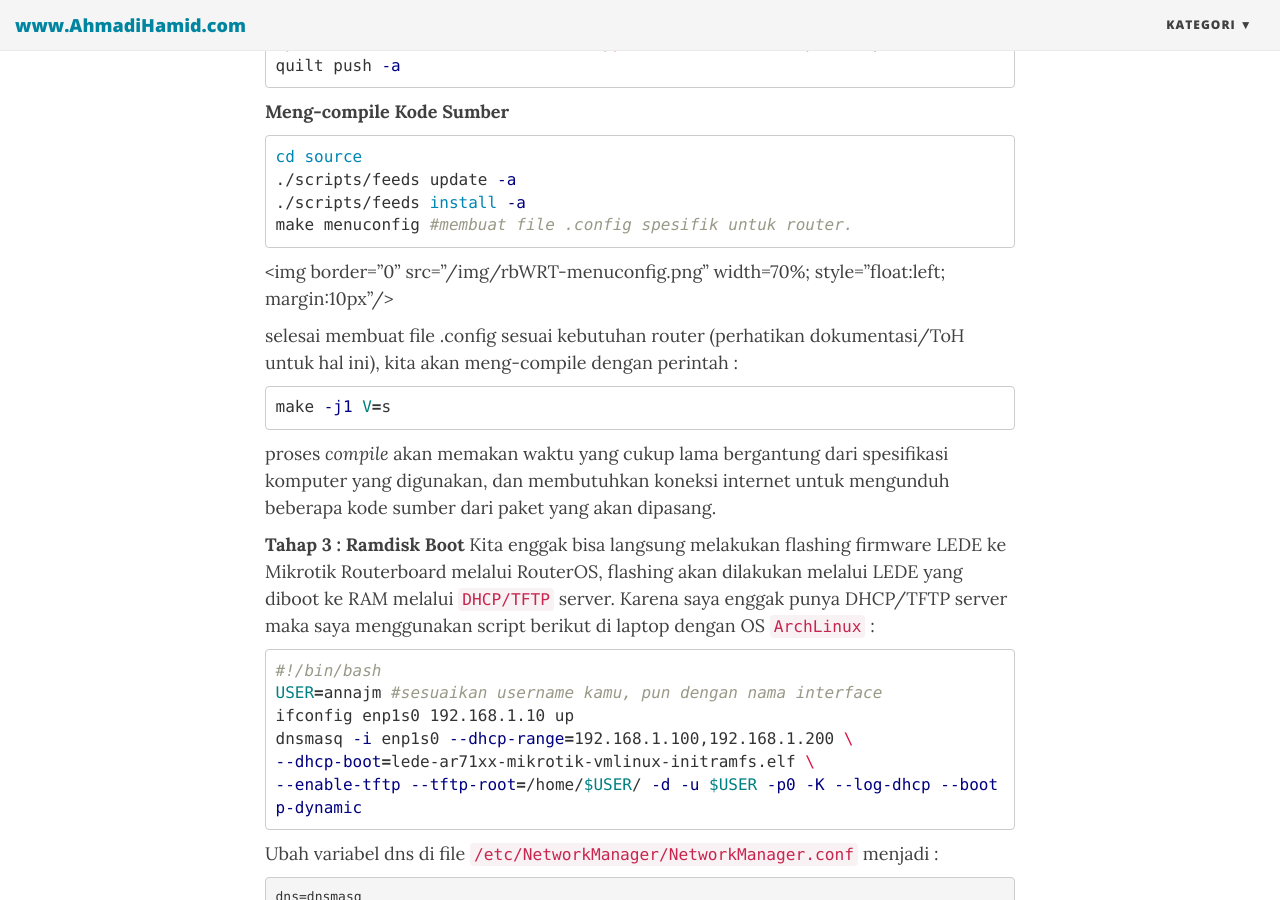
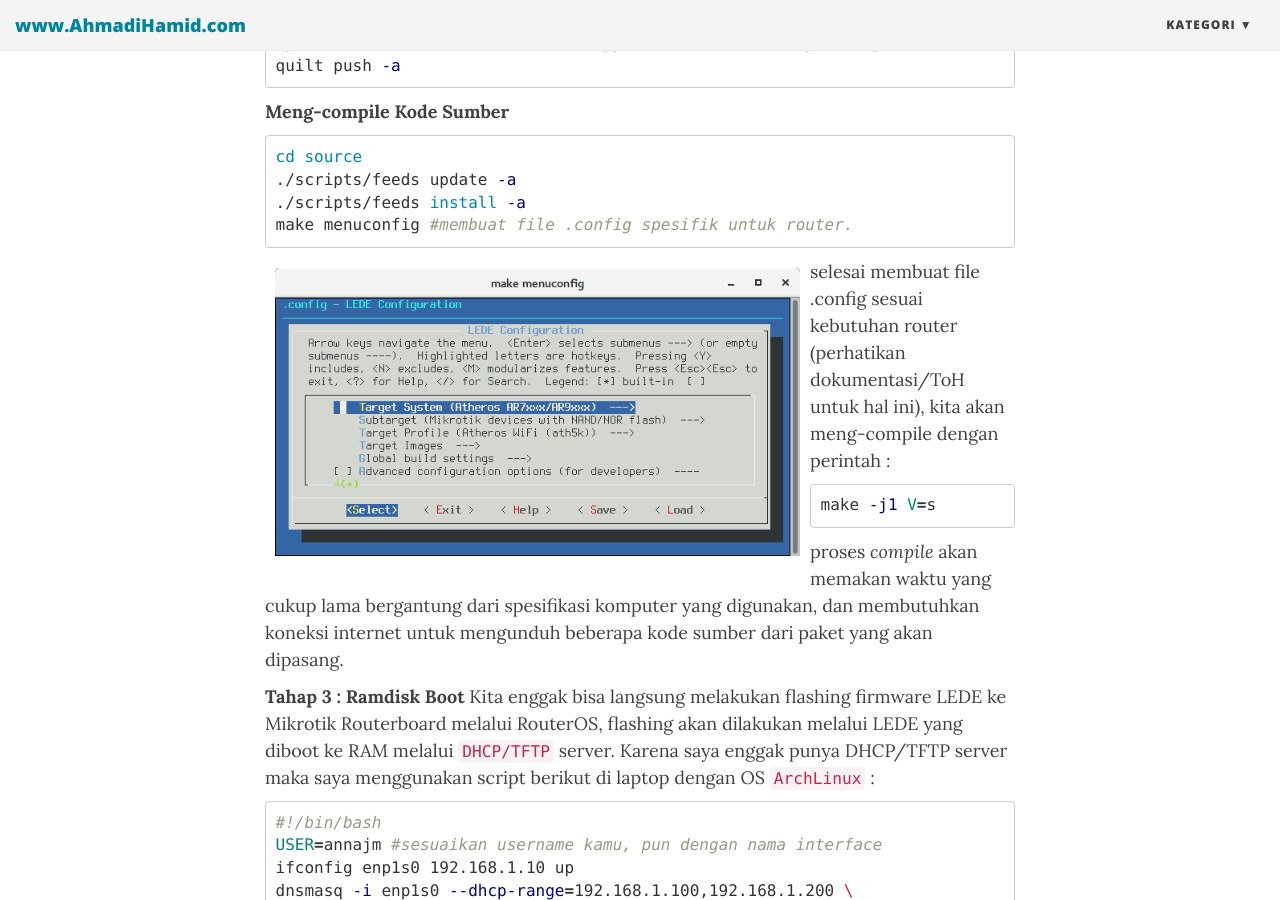
Before and after one commit to ahmadihamid/ahmadihamid.github.io, a Jekyll site: the page built from _posts/2017-01-17-RouterboardWRT.md, in a window 1280 px wide and 900 px high, scrolled down 1459 px. Built offline with Jekyll 4.4.1, drawn with Linux system fonts in a browser that asks for light colours; nearby versions of some CDN libraries; comment, search, counter and statistics services are not loaded.

Commit message:
Update 2017-01-17-RouterboardWRT.md

````diff
--- a/_posts/2017-01-17-RouterboardWRT.md
+++ b/_posts/2017-01-17-RouterboardWRT.md
@@ -64,7 +64,7 @@ cd source
 make menuconfig #membuat file .config spesifik untuk router.
 ```
 
-<img border="0" src="/img/rbWRT-menuconfig.png" width=70%; style="float:left; margin:10px"/>
+<img border="0" src="/img/rbWRT-menuconfig.png" width="70%" style="float:left; margin:10px"/>
 
 selesai membuat file .config sesuai kebutuhan router (perhatikan dokumentasi/ToH untuk hal ini), kita akan meng-compile dengan perintah :
 
````
